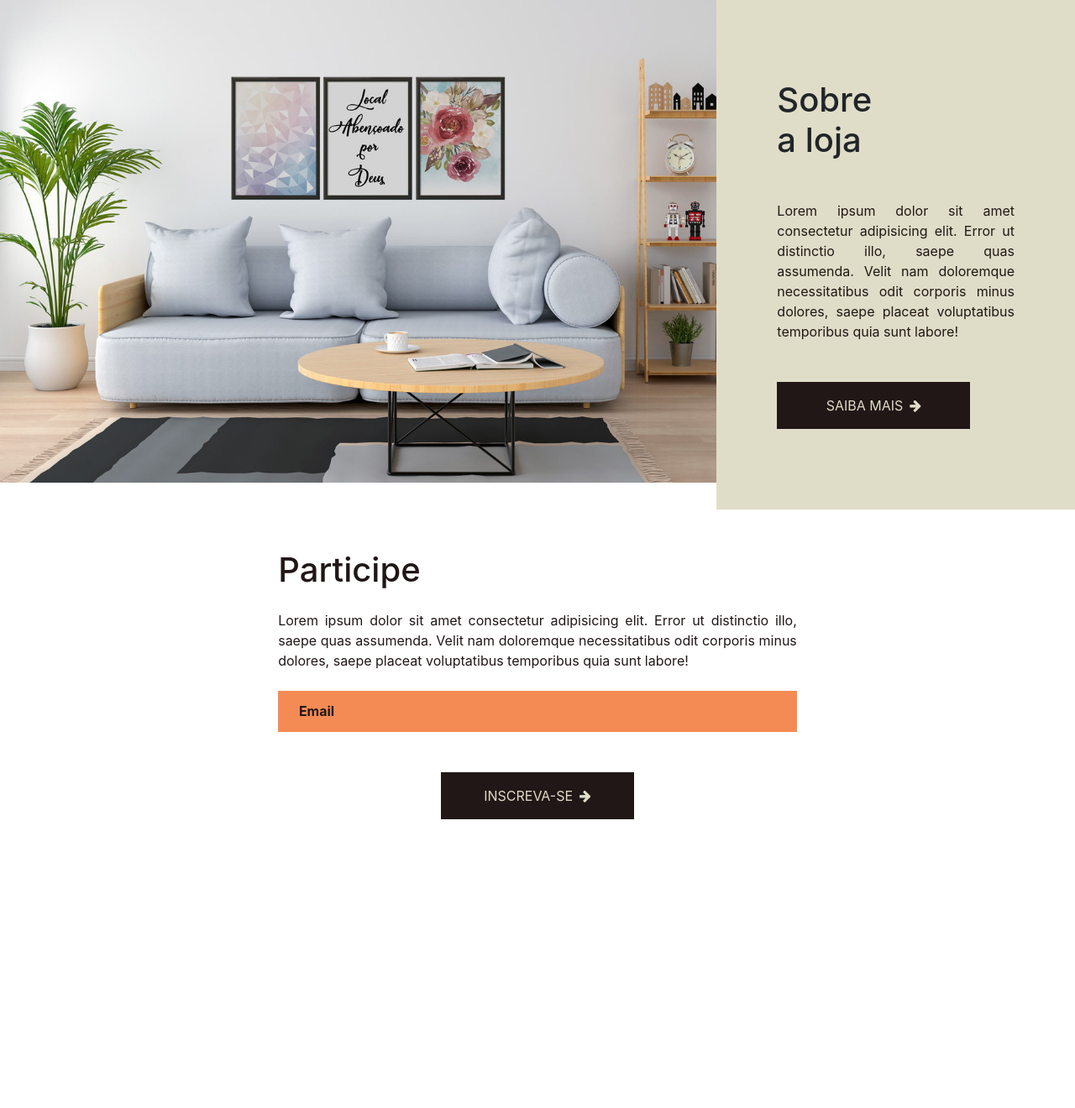
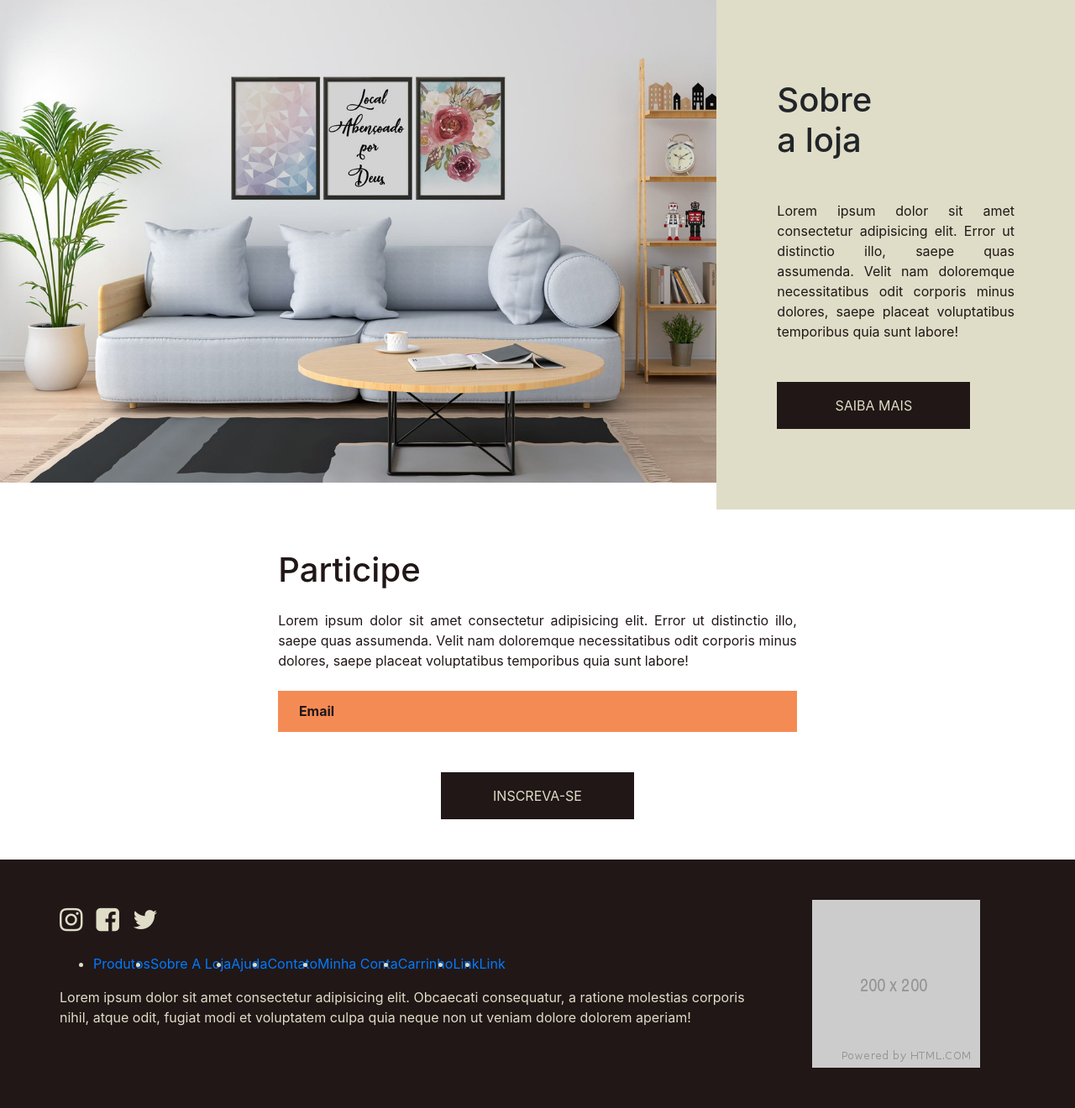
Before and after one commit to beatriz-miranda/projeto-integrador, a PHP site: page /projeto-integrador/ in a window 1280 px wide. Shown: the part 129-1449 px from the top of the page at 84% size. Before the commit the page ends 1105 px from the top, so only its background shows below. Run offline with PHP 8.4, Linux system fonts and the light colour scheme; data that the repository does not hold is empty.

Commit message:
Update - btn-padrao do style.css agora possui animação de hover no ícone Font Awesome; head.php no INC agora processa array de configuracao da página (titulo, idioma e metadados + links extras); 30% do footer.php no INC; Ajustado comportamento responsivo do index.sobre_nos.php do INC

```diff
--- a/assets/css/style.css
+++ b/assets/css/style.css
@@ -1,14 +1,21 @@
 /* style.css */
 
 /* PALETA DE CORES (/extras/Paleta De Cores.png)
-    Branco: #FFF
-    Palha: #DFDDC7
-    Laranja: #F58B54
-    Abóbora: #A34A28
-    Marrom: #211717
+    TOM MAIS CLARO..... Branco: #FFF
+    |.................. Palha: #DFDDC7
+    |.................. Laranja: #F58B54
+    |.................. Abóbora: #A34A28
+    TOM MAIS ESCURO.... Marrom: #211717
 */
 
-/* RESET + TAGS ---> A FAZER */
+/* RESET ---> A FAZER!!! */
+
+/* TAGS */
+
+footer {
+    background-color: #211717;
+    color: #DFDDC7;
+}
 
 /* IDS */
 
@@ -16,15 +23,23 @@
     background-color: #DFDDC7;
 }
 
+#icones-footer {
+    font-size: 24pt;
+}
+
 /* CLASSES */
 
 .btn-padrao {
     background-color: #211717;
+    color: #DFDDC7;
     border-radius: 0;
-    color: #DFDDC7;
     padding: 15px 40px;
     text-transform: uppercase;
     width: 230px;
+}
+
+.btn-padrao i {
+    padding-left: 8px;
 }
 
 .btn-padrao:hover {
@@ -35,15 +50,36 @@
     box-shadow: none;
 }
 
+@media screen and (min-width: 768px) {
+
+    .btn-padrao i {
+        padding-left: 0px;
+        height: 0;
+        width: 0;
+        opacity: 0;
+        transition-property: opacity, transform, padding;
+        transition-duration: 300ms;
+        transition-timing-function: ease-in-out;
+    }
+
+    .btn-padrao:hover i {
+        opacity: 1;
+        transform: translateX(-4px);
+        padding: 0 12px;
+    }
+
+}
+
 .cor-texto-padrao {
     color: #211717;
 }
 
 @media screen and (min-width: 768px) {
-    .form-padrao
-    {
+
+    .form-padrao {
         padding: 0 24%;
     }
+
 }
 
 .input-padrao {
@@ -58,11 +94,12 @@
     outline: none;
 }
 
-@media screen and (min-width: 768px)
-{
+@media screen and (min-width: 768px) {
+
     .input-padrao {
         padding: 2% 4%;
     }
+
 }
 
 .input-padrao::placeholder {
--- a/assets/inc/footer.php
+++ b/assets/inc/footer.php
@@ -4,6 +4,52 @@
 	// Load das constantes do projeto
 	require_once "constantes.php";
 ?>
+
+
+		<footer class="container-fluid">
+			<div class="row p-5 mx-2">
+
+				<div class="col-9 p-0">
+
+					<!-- ICONES SOCIAL MEDIA -->
+
+					<div id="icones-footer">
+						<i class="fa fa-instagram"></i>
+						<i class="mx-3 fa fa-facebook-square"></i>
+						<i class="fa fa-twitter"></i>
+					</div>
+
+					<!-- SITEMAP -->
+
+					<ul class="my-3 d-flex">
+						<li><a href="#">Produtos</a></li>
+						<li><a href="#">Sobre A Loja</a></li>
+						<li><a href="#">Ajuda</a></li>
+						<li><a href="#">Contato</a></li>
+						<li><a href="#">Minha Conta</a></li>
+						<li><a href="#">Carrinho</a></li>
+						<li><a href="#">Link</a></li>
+						<li><a href="#">Link</a></li>
+					</ul>
+
+					<!-- DISCLAIMER -->
+
+					<p>Lorem ipsum dolor sit amet consectetur adipisicing elit. Obcaecati consequatur, a ratione molestias corporis nihil, atque odit, fugiat modi et voluptatem culpa quia neque non ut veniam dolore dolorem aperiam!</p>
+
+				</div>
+
+				<div class="col-3 p-0 d-flex align-items-center justify-content-center">
+
+					<!-- LOGO -->
+
+					<img class="img-fluid" src="http://localhost:8888/projeto-integrador/assets/img/logo.png" alt="Logo">
+
+				</div>
+			</div>
+		</footer>
+
+
+
 
 		<!-- SCRIPTS -->
 
--- a/assets/inc/head.php
+++ b/assets/inc/head.php
@@ -6,7 +6,9 @@
 ?>
 
 <!DOCTYPE html>
-<html lang="pt-br">
+
+<!-- Idioma da página (ISO 639-1) alterado via array $PAGE_CONFIG -->
+<html lang="<?=$PAGE_CONFIG["LANG"];?>">
 	<head>
 		<!-- METADADOS -->
 
@@ -19,8 +21,8 @@
 
 	    <!-- TITLE  -->
 
-		<!-- Título da página alterado de maneira dinâmica, basta sobrescrever a variável global $PAGE_TITLE -->
-		<title><?=$PAGE_TITLE;?></title>
+		<!-- Título da página alterado via array $PAGE_CONFIG -->
+		<title><?=$PAGE_CONFIG["TITLE"];?></title>
 
 		<!-- ARQUIVOS DE ESTILO -->
 
@@ -30,5 +32,15 @@
 		<link rel="stylesheet" integrity="sha384-wvfXpqpZZVQGK6TAh5PVlGOfQNHSoD2xbE+QkPxCAFlNEevoEH3Sl0sibVcOQVnN" crossorigin="anonymous" href="https://stackpath.bootstrapcdn.com/font-awesome/4.7.0/css/font-awesome.min.css">
 		<!-- style.css global do projeto (compartilhado por todas as páginas) -->
 		<link rel="stylesheet" type="text/css" href=<?='"'. ROOT_PATH . 'assets/css/style.css"'?>>
+
+		<!-- METADADOS E ARQUIVOS FONTE EXTRAS VIA ARRAY $PAGE_CONFIG -->
+
+		<?php
+			foreach($PAGE_CONFIG["EXTRA_TAGS"] as $extra_tag)
+			{
+				echo $extra_tag;
+			}
+		?>
+
 	</head>
 	<body>
--- a/assets/inc/index.sobre_nos.php
+++ b/assets/inc/index.sobre_nos.php
@@ -14,7 +14,7 @@
             <div class="d-flex flex-column align-items-left my-5 mx-4">
                 <h1 class="m-0">Sobre <span class="d-md-block">a loja</span></h1>
                 <p class="text-justify my-4 my-md-5 cor-texto-padrao">Lorem ipsum dolor sit amet consectetur adipisicing elit. Error ut distinctio illo, saepe quas assumenda. Velit nam doloremque necessitatibus odit corporis minus dolores, saepe placeat voluptatibus temporibus quia sunt labore!</p>
-                <button type="button" class="align-self-center align-self-md-start btn btn-padrao">saiba mais<i class="fa fa-arrow-right ml-2"></i></button>
+                <button type="button" class="align-self-center align-self-md-start btn btn-padrao">saiba mais<i class="fa fa-arrow-right"></i></button>
             </div>
         </div>
 
@@ -29,7 +29,7 @@
                     <p class="my-4">Lorem ipsum dolor sit amet consectetur adipisicing elit. Error ut distinctio illo, saepe quas assumenda. Velit nam doloremque necessitatibus odit corporis minus dolores, saepe placeat voluptatibus temporibus quia sunt labore!</p>
                     <input class="input-padrao" type="email" name="email_participe" placeholder="email">
                 </div>
-                <button type="button" class="mt-2 mt-md-0 btn btn-padrao">inscreva-se<i class="fa fa-arrow-right ml-2"></i></button>
+                <button type="button" class="mt-2 mt-md-0 btn btn-padrao">inscreva-se<i class="fa fa-arrow-right"></i></button>
             </form>
         </div>
 
--- a/index.php
+++ b/index.php
@@ -7,8 +7,13 @@
 	// Começa o processo de minificação de output HTML
 	start_minification();
 
-	// Título da landing page
-	$PAGE_TITLE = "Unframed";
+	// Idioma, título, e metadados + arquivos fonte extras da página
+	$PAGE_CONFIG =
+	[
+		"LANG" => "pt-br",
+		"TITLE" => "UNFRAMED",
+		"EXTRA_TAGS" => null
+	];
 
 	// Fragmentos da página
 	require "assets/inc/head.php";
```
Also changed, not shown: assets/img/logo.png (added).
